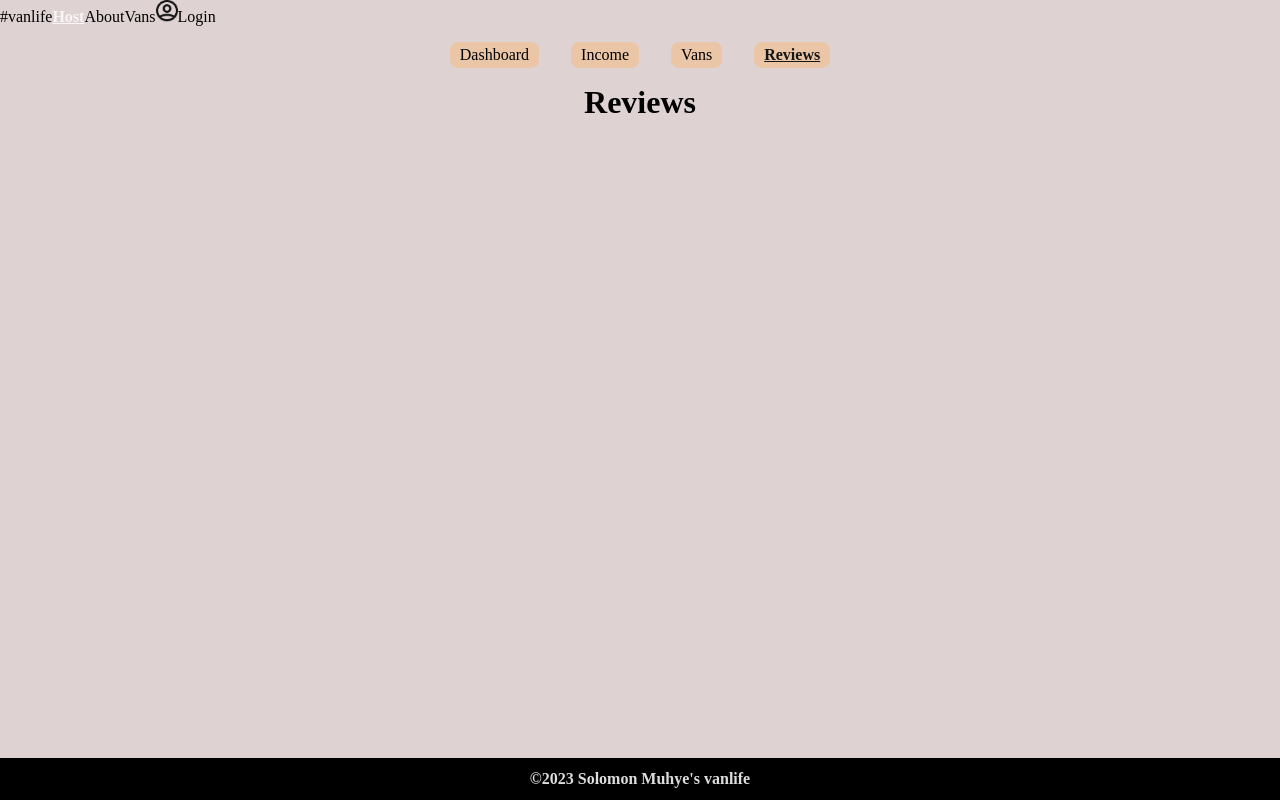
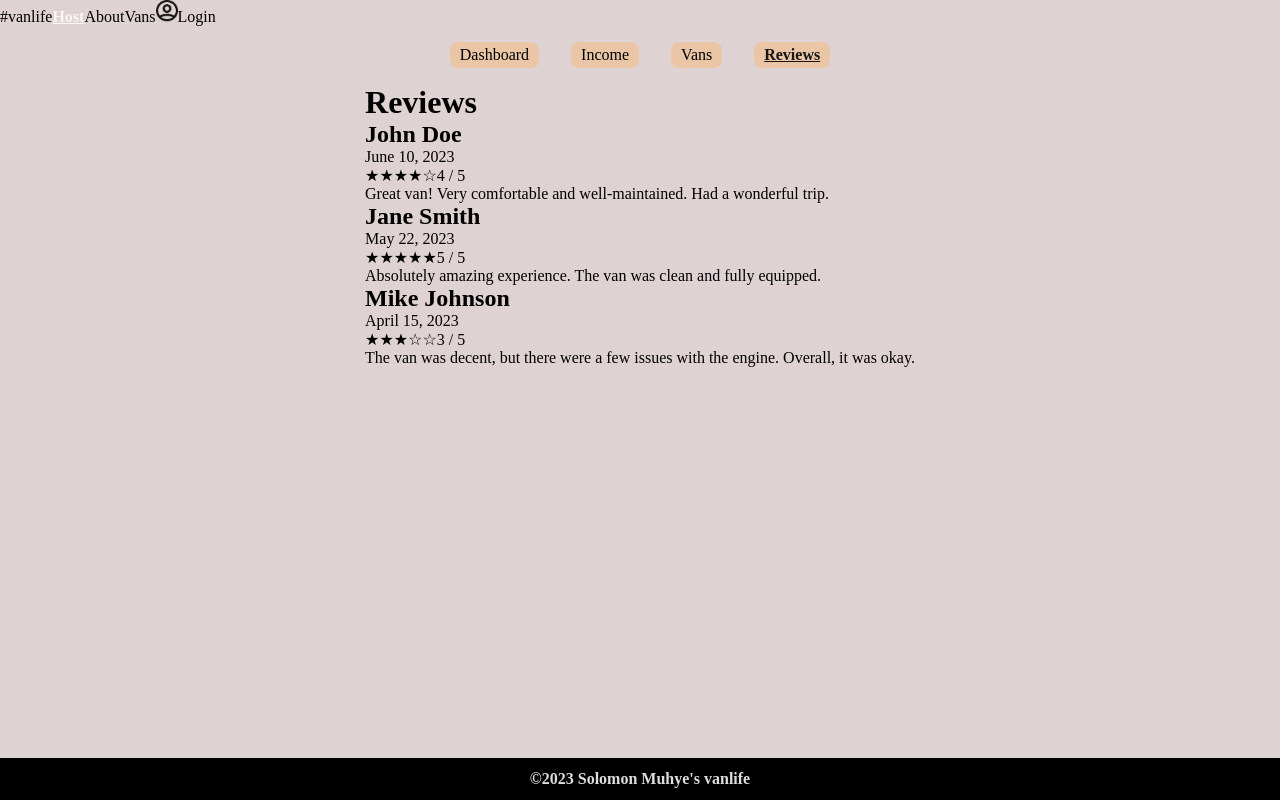
Before and after one commit to SolomonMuhyeY/vanlife, a React (Vite) app: page /host/reviews in a window 1280 px wide. Built offline with nearby package versions, Linux system fonts and the light colour scheme.

Commit message:
adding review section

```diff
--- a/src/pages/host/Reviews.jsx
+++ b/src/pages/host/Reviews.jsx
@@ -1,5 +1,55 @@
+import React from "react";
+
+const reviews = [
+  {
+    id: 1,
+    name: "John Doe",
+    date: "June 10, 2023",
+    rating: 4,
+    text: "Great van! Very comfortable and well-maintained. Had a wonderful trip.",
+  },
+  {
+    id: 2,
+    name: "Jane Smith",
+    date: "May 22, 2023",
+    rating: 5,
+    text: "Absolutely amazing experience. The van was clean and fully equipped.",
+  },
+  {
+    id: 3,
+    name: "Mike Johnson",
+    date: "April 15, 2023",
+    rating: 3,
+    text: "The van was decent, but there were a few issues with the engine. Overall, it was okay.",
+  },
+];
+
 function Reviews() {
-  return <h1>Reviews</h1>;
+  return (
+    <div className='mt-8 px-4'>
+      <h1 className='text-3xl font-bold mb-6 text-center'>Reviews</h1>
+      <div className='space-y-6'>
+        {reviews.map((review) => (
+          <div key={review.id} className='p-4 border rounded-lg shadow-md'>
+            <div className='flex justify-between items-center mb-2'>
+              <h2 className='text-xl font-semibold'>{review.name}</h2>
+              <span className='text-sm text-gray-500'>{review.date}</span>
+            </div>
+            <div className='flex items-center mb-2'>
+              <span className='text-yellow-500'>
+                {"★".repeat(review.rating)}
+                {"☆".repeat(5 - review.rating)}
+              </span>
+              <span className='ml-2 text-sm text-gray-600'>
+                {review.rating} / 5
+              </span>
+            </div>
+            <p className='text-gray-700'>{review.text}</p>
+          </div>
+        ))}
+      </div>
+    </div>
+  );
 }
 
 export default Reviews;
```
